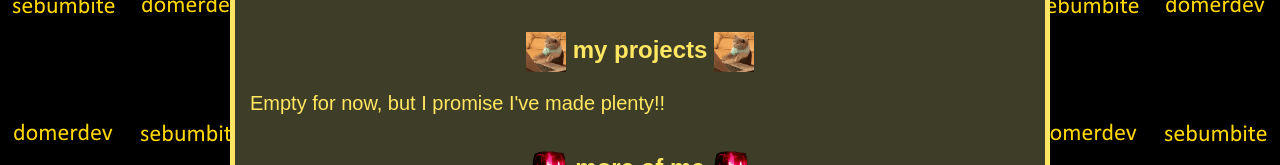
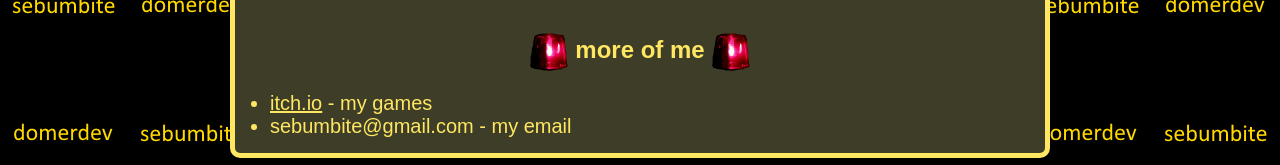
Before and after one commit to DomerDev/domerdev.github.io, a plain HTML site: page index.html in a window 1280 px wide. Shown: the part 569-734 px from the top of the page. Drawn offline with Linux system fonts and the light colour scheme; a script that the page names is missing.

Commit message:
Update index.html

```diff
--- a/index.html
+++ b/index.html
@@ -26,14 +26,6 @@
                 Hi! My name is DomerDev (aka Sebumbite) and I am a <i>confident internet user</i>. I make games & 3d stuff.
             </p>
             <h2>
-                <img src="typingcat.gif" height="40px" , width="40px" align="center" />
-                my projects
-                <img src="typingcat.gif" height="40px" , width="40px" align="center" />
-            </h2>
-            <p>
-                Empty for now, but I promise I've made plenty!!
-            </p>
-            <h2>
                 <img src="alert.gif" height="40px" , width="40px" align="center" />
                 more of me
                 <img src="alert.gif" height="40px" , width="40px" align="center" />
```
